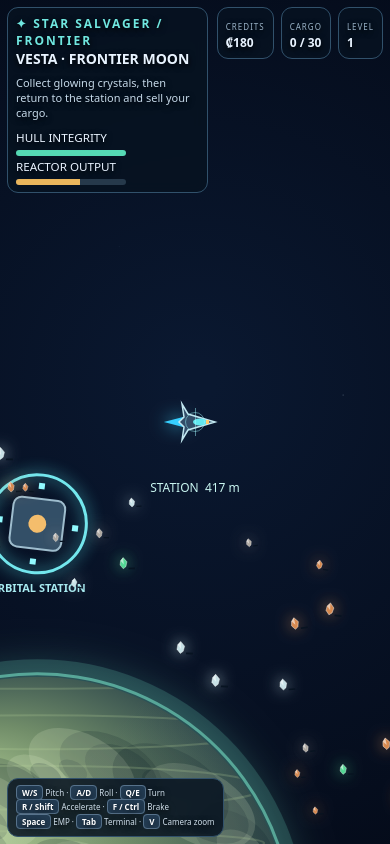
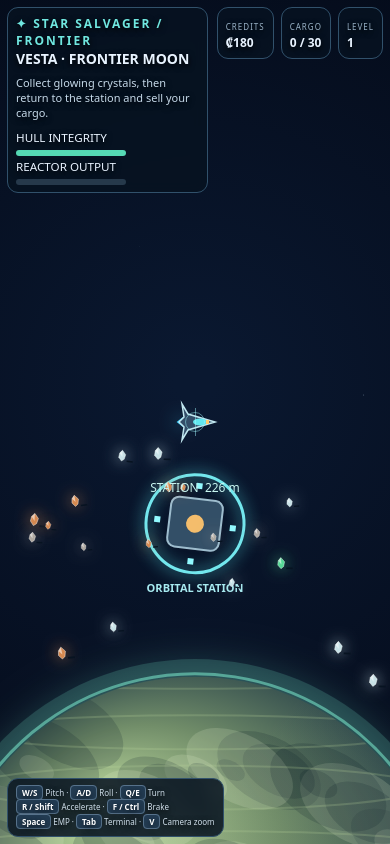
Before and after one commit to ztaylor31aaaaa/Polaris-Games, a plain HTML site: page games/star-salvager/index.html in a window 390 px wide. Drawn offline with Linux system fonts and the light colour scheme; animation ran at ten frames a second.

Commit message:
Fix starting thrust and add long-range planet waypoints

```diff
--- a/games/star-salvager/index.html
+++ b/games/star-salvager/index.html
@@ -12,14 +12,14 @@ const canvas=$("game"),ctx=canvas.getContext("2d");let W=innerWidth,H=innerHeigh
 function resize(){dpr=Math.min(devicePixelRatio||1,2);W=innerWidth;H=innerHeight;canvas.width=W*dpr;canvas.height=H*dpr;canvas.style.width=W+"px";canvas.style.height=H+"px";ctx.setTransform(dpr,0,0,dpr,0,0)}addEventListener("resize",resize);resize();
 const worlds=[
 {id:"vesta",name:"Vesta",type:"Frontier moon",radius:560,color:"#718d69",light:"#b9d69b",dark:"#263f48",atmo:"#70d5bc",gravity:1,desc:"A calm frontier moon with iron and copper deposits.",resources:["iron","copper","silica","bioGel"],bandits:2,routeDistance:0},
-{id:"cinder",name:"Cinder",type:"Volcanic planet",radius:650,color:"#8d4832",light:"#ed9560",dark:"#421e27",atmo:"#ff7047",gravity:1.3,desc:"A volcanic world rich in titanium and emberstone.",resources:["iron","titanium","sulfur","emberstone"],bandits:4,unlock:{drive:"drive1",cost:350}},
-{id:"glaciera",name:"Glaciera",type:"Frozen moon",radius:590,color:"#7bb6d0",light:"#d8f6ff",dark:"#274a70",atmo:"#68cfff",gravity:.7,desc:"A frozen world hiding cryonite and rare ice cores.",resources:["silver","cryonite","iceCore","silica"],bandits:5,unlock:{drive:"drive2",cost:750}},
-{id:"verdant",name:"Verdant",type:"Overgrown world",radius:690,color:"#397b50",light:"#9bdb83",dark:"#173f36",atmo:"#6be99c",gravity:1.05,desc:"A dense alien biosphere with cobalt and aetherium.",resources:["bioGel","cobalt","xenoflora","aetherium"],bandits:6,unlock:{drive:"drive3",cost:1300}}
+{id:"cinder",name:"Cinder",type:"Volcanic planet",radius:650,color:"#8d4832",light:"#ed9560",dark:"#421e27",atmo:"#ff7047",gravity:1.3,desc:"A volcanic world rich in titanium and emberstone.",resources:["iron","titanium","sulfur","emberstone"],bandits:4,routeDistance:18000,recommendedDrive:"drive1"},
+{id:"glaciera",name:"Glaciera",type:"Frozen moon",radius:590,color:"#7bb6d0",light:"#d8f6ff",dark:"#274a70",atmo:"#68cfff",gravity:.7,desc:"A frozen world hiding cryonite and rare ice cores.",resources:["silver","cryonite","iceCore","silica"],bandits:5,routeDistance:48000,recommendedDrive:"drive2"},
+{id:"verdant",name:"Verdant",type:"Overgrown world",radius:690,color:"#397b50",light:"#9bdb83",dark:"#173f36",atmo:"#6be99c",gravity:1.05,desc:"A dense alien biosphere with cobalt and aetherium.",resources:["bioGel","cobalt","xenoflora","aetherium"],bandits:6,routeDistance:90000,recommendedDrive:"drive3"}
 ];
 const ores={iron:["Iron ore",18,"#b0a9a1","Common"],copper:["Copper",25,"#d78a50","Common"],silica:["Silica",15,"#c8e2e7","Common"],bioGel:["Bio-gel",42,"#55d995","Uncommon"],titanium:["Titanium",65,"#93bbd1","Uncommon"],sulfur:["Sulphur",43,"#e6c95b","Uncommon"],emberstone:["Emberstone",125,"#ff6745","Rare"],silver:["Silver",90,"#dce5f1","Rare"],cryonite:["Cryonite",150,"#65eaff","Rare"],iceCore:["Ice core",120,"#7baaff","Rare"],cobalt:["Cobalt",135,"#477dff","Rare"],xenoflora:["Xenoflora",180,"#b1e85d","Epic"],aetherium:["Aetherium",310,"#d58bff","Epic"]};
 // Each branch has a clear first purchase; every later node requires the previous node.
 const tech=[
-["drive1","Ion Drive I","Navigation",250,"Unlock Cinder and improve top speed.",null],["drive2","Ion Drive II","Navigation",500,"Unlock Glaciera and improve top speed.","drive1"],["drive3","Ion Drive III","Navigation",850,"Unlock Verdant and improve top speed.","drive2"],
+["drive1","Ion Drive I","Navigation",250,"Raises cruise speed for the first long-range route.",null],["drive2","Ion Drive II","Navigation",500,"Raises cruise speed for the second long-range route.","drive1"],["drive3","Ion Drive III","Navigation",850,"Raises cruise speed for the outer frontier route.","drive2"],
 ["engine1","Vector Thrusters","Flight",180,"Improved acceleration and turning.",null],["engine2","Fusion Thrusters","Flight",420,"Much faster acceleration and top speed.","engine1"],
 ["cargo1","Expanded Cargo I","Cargo",140,"Cargo capacity +15.",null],["cargo2","Expanded Cargo II","Cargo",320,"Cargo capacity +25 more.","cargo1"],
 ["tractor1","Tractor Beam I","Mining",160,"Collect resources from further away.",null],["tractor2","Singularity Harvester","Mining",390,"Longer range and faster collection.","tractor1"],["scanner1","Deep Scanner","Mining",220,"Reveals valuable deposits on the HUD.","tractor2"],["drone1","Mining Drones","Mining",520,"Automatically collect nearby resources.","scanner1"],
@@ -30,20 +30,21 @@ const fresh=()=>({credits:180,xp:0,level:1,world:"vesta",unlocked:["vesta"],visi
 let save;try{save=JSON.parse(localStorage.getItem("starSalvagerFlightSave")||"null")}catch(e){}if(!save||!Array.isArray(save.upgrades)||!save.cargo||typeof save.cargo!=="object")save=fresh();
 for(const u of tech)if(u[5]&&save.upgrades.includes(u[0])&&!save.upgrades.includes(u[5]))save.upgrades=save.upgrades.filter(id=>id!==u[0]);save.saveVersion=4;save.credits=Number(save.credits??180);save.xp=Number(save.xp||0);save.level=Number(save.level||1);save.world=save.world||"vesta";save.unlocked=Array.isArray(save.unlocked)?save.unlocked:["vesta"];save.visits=Array.isArray(save.visits)?save.visits:["vesta"];save.upgrades=Array.isArray(save.upgrades)?save.upgrades:[];save.sold=save.sold&&typeof save.sold==="object"?save.sold:{};save.missions=save.missions&&typeof save.missions==="object"?save.missions:{};
 let current=worlds.find(w=>w.id===save.world)||worlds[0],keys={},menu=false,tab="overview",toastTime=0,zoom=1,worldTime=0,shake=0;
-const ship={x:0,y:0,vx:0,vy:0,angle:Math.PI/2,throttle:0.58,hull:100,shield:0,emp:0};
-let station={x:0,y:0},resources=[],raiders=[],particles=[],stars=[];
+const ship={x:0,y:0,vx:0,vy:0,angle:Math.PI/2,throttle:0,hull:100,shield:0,emp:0};
+let station={x:0,y:0},resources=[],raiders=[],particles=[],stars=[],route=null;
 const has=id=>save.upgrades.includes(id),capacity=()=>30+(has("cargo1")?15:0)+(has("cargo2")?25:0),cargoCount=()=>Object.values(save.cargo).reduce((a,b)=>a+b,0),persist=()=>localStorage.setItem("starSalvagerFlightSave",JSON.stringify(save));
 for(let i=0;i<450;i++)stars.push({x:rnd(-6000,6000),y:rnd(-6000,6000),r:rnd(.35,1.8),a:rnd(.2,.95),p:rnd(0,TAU)});
 function weightedOre(list){const items=list.map(id=>({id,w:ores[id][3]==="Common"?5:ores[id][3]==="Uncommon"?2.3:ores[id][3]==="Rare"?1:.35}));let n=Math.random()*items.reduce((s,x)=>s+x.w,0);for(const x of items){n-=x.w;if(n<=0)return x.id}return items[0].id}
-function makeWorld(){resources=[];raiders=[];station={x:0,y:-current.radius-340};ship.x=0;ship.y=station.y-240;ship.vx=0;ship.vy=0;ship.angle=Math.PI/2;ship.throttle=.58;for(let i=0;i<90;i++){const a=rnd(0,TAU),d=current.radius+rnd(80,520),type=weightedOre(current.resources);resources.push({x:Math.cos(a)*d,y:Math.sin(a)*d,type,alive:true,spin:rnd(0,TAU),phase:rnd(0,TAU),scale:rnd(.8,1.35)})}/* Hostile ships are disabled for relaxed exploration. */updateHud();persist()}
+function makeWorld(){resources=[];raiders=[];station={x:0,y:-current.radius-340};ship.x=0;ship.y=station.y-240;ship.vx=0;ship.vy=0;ship.angle=Math.PI/2;ship.throttle=0;route=null;for(let i=0;i<90;i++){const a=rnd(0,TAU),d=current.radius+rnd(80,520),type=weightedOre(current.resources);resources.push({x:Math.cos(a)*d,y:Math.sin(a)*d,type,alive:true,spin:rnd(0,TAU),phase:rnd(0,TAU),scale:rnd(.8,1.35)})}/* Hostile ships are disabled for relaxed exploration. */updateHud();persist()}
 function toast(t){$("toast").textContent=t;$("toast").style.opacity=1;toastTime=2.7}
 function addXp(n){save.xp+=n;while(save.xp>=save.level*180){save.xp-=save.level*180;save.level++;toast("Pilot level "+save.level+" reached")}}
 function updateHud(){const n=cargoCount();$("credits").textContent="₡"+save.credits.toLocaleString();$("cargo").textContent=n+" / "+capacity();$("level").textContent=save.level;$("hullbar").style.width=clamp(ship.hull,0,100)+"%";$("fuelbar").style.width=clamp(ship.throttle*100,0,100)+"%";$("speed").textContent=Math.round(Math.hypot(ship.vx,ship.vy))+" m/s";$("objective").textContent=n?"Cargo aboard · Return to the orbital station to sell it.":"Collect glowing crystals, then return to the station and sell your cargo.";$("planet").textContent=current.name.toUpperCase()+" · "+current.type.toUpperCase();$("status").textContent=Math.hypot(ship.x-station.x,ship.y-station.y)<300?"STATION RANGE · TAB TO TRADE":"EXPLORATION MODE"}
 function addParticle(x,y,color,count=8){for(let i=0;i<count;i++){const a=rnd(0,TAU),s=rnd(20,130);particles.push({x,y,vx:Math.cos(a)*s,vy:Math.sin(a)*s,life:rnd(.35,.9),max:.9,color,size:rnd(1,4)})}}
 function update(dt){worldTime+=dt;const turn=(has("engine2")?2.8:has("engine1")?2.35:1.9)*dt;ship.angle+=((keys.KeyQ?1:0)-(keys.KeyE?1:0))*turn+((keys.KeyA?1:0)-(keys.KeyD?1:0))*turn*.4;if(keys.KeyW)ship.angle-=turn*.75;if(keys.KeyS)ship.angle+=turn*.75;if(keys.KeyR||keys.ShiftLeft||keys.ShiftRight)ship.throttle=clamp(ship.throttle+dt*.85,0,1);if(keys.KeyF||keys.ControlLeft||keys.ControlRight)ship.throttle=clamp(ship.throttle-dt*1.1,0,1);
-const top=has("drive3")?1500:has("drive2")?1320:has("drive1")?1180:1050,accel=has("engine2")?690:has("engine1")?520:390,fx=Math.sin(ship.angle),fy=-Math.cos(ship.angle);ship.vx+=fx*accel*ship.throttle*dt;ship.vy+=fy*accel*ship.throttle*dt;const drag=Math.pow(.993,dt*60);ship.vx*=drag;ship.vy*=drag;const speed=Math.hypot(ship.vx,ship.vy);if(speed>top){ship.vx=ship.vx/speed*top;ship.vy=ship.vy/speed*top}
+const top=has("drive3")?5200:has("drive2")?3300:has("drive1")?1900:1050,accel=has("engine2")?900:has("engine1")?650:390,fx=Math.sin(ship.angle),fy=-Math.cos(ship.angle);ship.vx+=fx*accel*ship.throttle*dt;ship.vy+=fy*accel*ship.throttle*dt;const drag=Math.pow(.993,dt*60);ship.vx*=drag;ship.vy*=drag;const speed=Math.hypot(ship.vx,ship.vy);if(speed>top){ship.vx=ship.vx/speed*top;ship.vy=ship.vy/speed*top}
 const pd=Math.hypot(ship.x,ship.y),alt=pd-current.radius;if(alt<1800&&pd>0){const g=clamp((1800-alt)/1800,0,1)*current.gravity*13;ship.vx-=ship.x/pd*g*dt;ship.vy-=ship.y/pd*g*dt;if(alt<32){const a=Math.atan2(ship.y,ship.x);ship.x=Math.cos(a)*(current.radius+32);ship.y=Math.sin(a)*(current.radius+32);const radial=ship.vx*Math.cos(a)+ship.vy*Math.sin(a);if(radial<0){ship.vx-=Math.cos(a)*radial*1.5;ship.vy-=Math.sin(a)*radial*1.5}}}
 ship.x+=ship.vx*dt;ship.y+=ship.vy*dt;
+if(route&&Math.hypot(route.x-ship.x,route.y-ship.y)<520){const arrived=route.world;route=null;current=arrived;save.world=arrived.id;if(!save.visits.includes(arrived.id))save.visits.push(arrived.id);makeWorld();toast("Arrived at "+arrived.name);persist()}
 if(ship.shield>0)ship.shield=Math.min(has("shield2")?100:50,ship.shield+dt*(has("shield2")?7:3));ship.emp=Math.max(0,ship.emp-dt);
 if(keys.Space&&has("emp1")&&ship.emp<=0){ship.emp=has("emp2")?3:6;let hits=0;for(const r of raiders)if(Math.hypot(r.x-ship.x,r.y-ship.y)<(has("emp2")?420:250)){r.stun=has("emp2")?10:5;r.hp-=has("emp2")?90:45;hits++;if(r.hp<=0){r.dead=true;save.kills++;save.credits+=60;addXp(45)}}raiders=raiders.filter(r=>!r.dead);toast(hits?"EMP disabled "+hits+" raider(s)":"EMP pulse emitted")}
 const range=has("tractor2")?260:has("tractor1")?165:95;for(const n of resources){if(!n.alive)continue;n.spin+=dt;const d=Math.hypot(n.x-ship.x,n.y-ship.y);if((d<range||has("drone1")&&d<380)&&cargoCount()<capacity()){const speedPull=has("tractor2")?3.8:2.4;n.x+=(ship.x-n.x)*Math.min(1,dt*speedPull);n.y+=(ship.y-n.y)*Math.min(1,dt*speedPull);if(Math.hypot(n.x-ship.x,n.y-ship.y)<13){n.alive=false;save.cargo[n.type]=(save.cargo[n.type]||0)+1;save.mined++;addXp(ores[n.type][1]*.12);addParticle(n.x,n.y,ores[n.type][2],12);persist();toast("Recovered "+ores[n.type][0])}}}
@@ -54,6 +55,7 @@ function drawPlanet(cx,cy,r){const g=ctx.createRadialGradient(cx-r*.38,cy-r*.48,
 function drawCrystal(x,y,type,scale,spin){const col=ores[type][2];ctx.save();ctx.translate(x,y);ctx.rotate(spin);ctx.scale(scale,scale);ctx.shadowColor=col;ctx.shadowBlur=15;ctx.fillStyle=col;ctx.strokeStyle="#ffffffbb";ctx.lineWidth=1;ctx.beginPath();ctx.moveTo(0,-10);ctx.lineTo(7,-2);ctx.lineTo(5,7);ctx.lineTo(0,11);ctx.lineTo(-6,4);ctx.lineTo(-5,-4);ctx.closePath();ctx.fill();ctx.stroke();ctx.shadowBlur=0;ctx.fillStyle="#ffffff88";ctx.beginPath();ctx.moveTo(0,-10);ctx.lineTo(1,3);ctx.lineTo(-5,-4);ctx.closePath();ctx.fill();ctx.fillStyle="#071321";ctx.fillRect(10,9,12,3);ctx.restore()}
 function drawStation(x,y){ctx.save();ctx.translate(x,y);ctx.rotate(worldTime*.06);ctx.shadowColor="#5beaf0";ctx.shadowBlur=15;ctx.strokeStyle="#73e7ed";ctx.lineWidth=3;ctx.beginPath();ctx.arc(0,0,49,0,TAU);ctx.stroke();ctx.shadowBlur=0;ctx.fillStyle="#334f67";ctx.strokeStyle="#9ebdce";ctx.lineWidth=2;ctx.beginPath();ctx.roundRect(-26,-25,52,50,8);ctx.fill();ctx.stroke();ctx.fillStyle="#91faff";for(let i=0;i<4;i++){const a=i*Math.PI/2;ctx.fillRect(Math.cos(a)*38-3,Math.sin(a)*38-3,6,6)}ctx.fillStyle="#f4bd6c";ctx.beginPath();ctx.arc(0,0,9,0,TAU);ctx.fill();ctx.restore();ctx.fillStyle="#a7eaf0";ctx.font="bold 11px system-ui";ctx.textAlign="center";ctx.fillText("ORBITAL STATION",x,y+68)}
 function drawShip(x,y){ctx.save();ctx.translate(x,y);ctx.rotate(ship.angle);const flame=8+ship.throttle*22+Math.sin(worldTime*28)*3;ctx.shadowColor="#46ddff";ctx.shadowBlur=17;ctx.fillStyle="#36cfff";ctx.beginPath();ctx.moveTo(-5,12);ctx.lineTo(0,12+flame);ctx.lineTo(5,12);ctx.closePath();ctx.fill();ctx.shadowBlur=0;ctx.fillStyle="#334e69";ctx.strokeStyle="#c1e7f0";ctx.lineWidth=1.5;ctx.beginPath();ctx.moveTo(0,-20);ctx.lineTo(8,7);ctx.lineTo(18,13);ctx.lineTo(5,11);ctx.lineTo(0,16);ctx.lineTo(-5,11);ctx.lineTo(-18,13);ctx.lineTo(-8,7);ctx.closePath();ctx.fill();ctx.stroke();ctx.fillStyle="#62e7ef";ctx.beginPath();ctx.ellipse(0,-5,3.4,7,0,0,TAU);ctx.fill();ctx.fillStyle="#ffc96e";ctx.fillRect(-2,-14,4,3);ctx.restore()}
+function drawWaypoint(tx,ty,label,dist){const scale=clamp(Math.min(W,H)/950,.45,1)*zoom,dx=(tx-ship.x)*scale,dy=(ty-ship.y)*scale,ang=Math.atan2(dy,dx),margin=48,cx=W/2,cy=H/2,lim=Math.min((W/2-margin)/Math.max(.001,Math.abs(Math.cos(ang))),(H/2-margin)/Math.max(.001,Math.abs(Math.sin(ang)))),inside=Math.abs(dx)<W/2-margin&&Math.abs(dy)<H/2-margin,x=inside?cx+dx:cx+Math.cos(ang)*lim,y=inside?cy+dy:cy+Math.sin(ang)*lim;ctx.save();ctx.translate(x,y);ctx.rotate(ang);ctx.fillStyle="#75f4e5";ctx.shadowColor="#45e8df";ctx.shadowBlur=18;ctx.beginPath();ctx.moveTo(18,0);ctx.lineTo(-11,-10);ctx.lineTo(-6,0);ctx.lineTo(-11,10);ctx.closePath();ctx.fill();ctx.restore();ctx.save();ctx.fillStyle="#d7f7f4";ctx.font="bold 11px system-ui";ctx.textAlign="center";ctx.fillText(label,x,y-20);ctx.fillStyle="#a9c9d8";ctx.font="10px system-ui";ctx.fillText(Math.round(dist).toLocaleString()+" m",W/2,H-34);ctx.restore()}
 function draw(){ctx.clearRect(0,0,W,H);const shakeX=shake?rnd(-shake,shake):0,shakeY=shake?rnd(-shake,shake):0;const camX=ship.x+shakeX,camY=ship.y+shakeY,scale=clamp(Math.min(W,H)/950,.45,1)*zoom;const sx=x=>(x-camX)*scale+W/2,sy=y=>(y-camY)*scale+H/2;
 const bg=ctx.createRadialGradient(W*.5,H*.45,20,W*.5,H*.5,Math.max(W,H)*.8);bg.addColorStop(0,"#0a1830");bg.addColorStop(1,"#020611");ctx.fillStyle=bg;ctx.fillRect(0,0,W,H);
 for(const s of stars){const tw=.65+Math.sin(worldTime*1.4+s.p)*.25;ctx.globalAlpha=s.a*tw;ctx.fillStyle="#d7efff";ctx.beginPath();ctx.arc((s.x-camX*.13)*scale+W/2,(s.y-camY*.13)*scale+H/2,s.r*scale,0,TAU);ctx.fill()}ctx.globalAlpha=1;
@@ -63,6 +65,7 @@ for(const n of resources){if(!n.alive)continue;const x=sx(n.x),y=sy(n.y);if(x<-3
 for(const r of raiders){const x=sx(r.x),y=sy(r.y);ctx.save();ctx.translate(x,y);ctx.rotate(Math.atan2(ship.y-r.y,ship.x-r.x)+Math.PI/2);ctx.shadowColor="#ff426b";ctx.shadowBlur=12;ctx.fillStyle=r.stun>0?"#79e8ef":"#a84963";ctx.beginPath();ctx.moveTo(0,-13);ctx.lineTo(11,10);ctx.lineTo(0,5);ctx.lineTo(-11,10);ctx.closePath();ctx.fill();ctx.fillStyle="#ffb4c4";ctx.fillRect(-2,-3,4,5);ctx.restore()}
 for(const p of particles){ctx.globalAlpha=clamp(p.life/p.max,0,1);ctx.fillStyle=p.color;ctx.beginPath();ctx.arc(sx(p.x),sy(p.y),p.size*scale,0,TAU);ctx.fill()}ctx.globalAlpha=1;
 drawShip(W/2,H/2);
+if(route)drawWaypoint(route.x,route.y,route.world.name.toUpperCase(),Math.hypot(route.x-ship.x,route.y-ship.y));else if(cargoCount()>0)drawWaypoint(station.x,station.y,"ORBITAL STATION",Math.hypot(station.x-ship.x,station.y-ship.y));
 if(has("scanner1")){ctx.strokeStyle="#65e8d6";ctx.globalAlpha=.35;ctx.beginPath();ctx.arc(W/2,H/2,230*scale,0,TAU);ctx.stroke();ctx.globalAlpha=1}
 const stationDist=Math.hypot(ship.x-station.x,ship.y-station.y);if(stationDist<430){ctx.fillStyle="#c8f5f0";ctx.font="12px system-ui";ctx.textAlign="center";ctx.fillText("STATION  "+Math.round(stationDist)+" m",W/2,H/2+70)}
 }
@@ -72,11 +75,10 @@ function renderMenu(){const ts=[["overview","Overview"],["cargo","Cargo & Trade"
 if(tab==="overview")c.innerHTML='<div class="grid"><div class="card"><span class="tag">PILOT PROFILE</span><h3>Frontier pilot · Level '+save.level+'</h3><p>'+save.xp+' XP · '+save.mined+' resources recovered · '+save.kills+' raiders disabled.</p></div><div class="card"><span class="tag">CURRENT DESTINATION</span><h3>'+current.name+' · '+current.type+'</h3><p>'+current.desc+' Gravity '+current.gravity+'g.</p></div></div><div class="notice">Fly close to glowing crystals and your tractor beam collects them automatically. Return to the orbital station and press Tab to sell cargo. Use the Upgrade Tree to improve your ship.</div><p>W/S steer · A/D roll trim · Q/E turn · R accelerate · F brake · Space EMP (once unlocked) · V zoom · Tab terminal.</p>';
 if(tab==="cargo"){const entries=Object.entries(save.cargo).filter(x=>x[1]>0),worth=entries.reduce((s,x)=>s+ores[x[0]][1]*x[1],0),d=Math.hypot(ship.x-station.x,ship.y-station.y);c.innerHTML='<div class="rowline"><div><h2>Freight hold · '+cargoCount()+' / '+capacity()+'</h2><p>'+(entries.length?entries.map(x=>ores[x[0]][0]+" × "+x[1]).join(" · "):"Empty")+'</p></div><b class="price">₡'+worth+'</b></div><div class="notice">'+(d<300?"Station range confirmed.":"Fly within 300m of the orbital station to trade.")+'</div><button class="primary" id="sell" '+(!worth||d>=300?"disabled":"")+'>Sell all cargo · ₡'+worth+'</button> <button id="repair" '+(d>=115||ship.hull>99||save.credits<60?"disabled":"")+'>Repair hull · ₡60</button> <button id="shield" '+(d>=115||!has("shield1")||save.credits<40?"disabled":"")+'>Recharge shield · ₡40</button>'}
 if(tab==="upgrades"){const groups=["Navigation","Flight","Cargo","Mining","Defence"];c.innerHTML='<div class="notice">Every branch has a clear progression. Buy the first upgrade to unlock the next one below it. Later upgrades cannot be skipped.</div><div class="tree">'+groups.map(group=>{const branch=tech.filter(u=>u[2]===group);return '<div class="branch"><h2>'+group+'</h2>'+branch.map((u,i)=>{const owned=has(u[0]),ready=!u[5]||has(u[5]),afford=save.credits>=u[3];return '<div class="node '+(owned?"owned":ready?"available":"locked")+'"><div class="rowline"><h3>'+u[1]+'</h3><span class="tag">'+(owned?"INSTALLED":ready?"AVAILABLE":"LOCKED")+'</span></div><p>'+u[4]+'</p><div class="rowline"><b class="price">₡'+u[3]+'</b><button data-buy="'+u[0]+'" '+(owned||!ready||!afford?"disabled":"")+'>'+(owned?"Installed":!ready?"Buy previous first":!afford?"Need ₡"+(u[3]-save.credits)+" more":"Purchase")+'</button></div></div>'+(i<branch.length-1?'<div class="connector">↓</div>':"")}).join("")+'</div>'}).join("")+'</div>'}
-if(tab==="planets")c.innerHTML='<p>Drive upgrades unlock new destinations. The planets keep their original sizes and resource distributions.</p><div class="grid">'+worlds.map(w=>{const unlocked=save.unlocked.includes(w.id),req=w.unlock,can=req&&has(req.drive)&&save.credits>=req.cost;return '<div class="card"><span class="tag">'+(unlocked?"CHARTED":"UNCHARTED")+'</span><h3>'+w.name+' · '+w.type+'</h3><p>'+w.desc+'<br>Radius '+w.radius+' · Gravity '+w.gravity+'g<br>Resources: '+w.resources.map(x=>ores[x][0]).join(", ")+'</p>'+(w.id===current.id?"<button disabled>Current system</button>":unlocked?'<button data-travel="'+w.id+'">Travel here</button>':req?'<button data-unlock="'+w.id+'" '+(can?"":"disabled")+'>'+(!has(req.drive)?"Requires "+tech.find(x=>x[0]===req.drive)[1]:"Chart route · ₡"+req.cost)+'</button>':"")+'</div>'}).join("")+'</div>';
+if(tab==="planets")c.innerHTML='<p>Every planet is visible and selectable at any time. Outer planets are much farther away. Navigation drive upgrades increase cruise speed, making the longer routes practical. Select a destination to set a waypoint, then fly towards its arrow. No planet purchase or separate unlock is required.</p><div class="grid">'+worlds.map(w=>{const req=w.recommendedDrive,dist=w.routeDistance||0;return '<div class="card"><span class="tag">'+(w.id===current.id?"CURRENT SYSTEM":route&&route.world.id===w.id?"WAYPOINT SET":"DISCOVERABLE")+'</span><h3>'+w.name+' · '+w.type+'</h3><p>'+w.desc+'<br>Radius '+w.radius+' · Gravity '+w.gravity+'g<br>Route distance: '+(dist?dist.toLocaleString()+" m":"Local")+(req?" · Recommended: "+tech.find(x=>x[0]===req)[1]:"")+'<br>Resources: '+w.resources.map(x=>ores[x][0]).join(", ")+'</p>'+(w.id===current.id?'<button disabled>Current system</button>':'<button data-travel="'+w.id+'">'+(route&&route.world.id===w.id?"Waypoint selected":"Set waypoint")+'</button>')+'</div>'}).join("")+'</div>';
 if(tab==="missions")c.innerHTML='<p>Complete contracts while exploring to earn credits and XP.</p><div class="grid">'+missions.map(m=>{let n=m[0]==="starter"?save.sold.total||0:m[0]==="iron"?save.sold.iron||0:m[0]==="frontier"?(save.visits.includes("cinder")?1:0):save.sold.rare||0;return '<div class="card"><span class="tag">'+(save.missions[m[0]]?"COMPLETED":"CONTRACT")+'</span><h3>'+m[1]+'</h3><p>'+m[2]+'</p><div class="rowline"><small>'+Math.min(n,m[3])+" / "+m[3]+'</small><b class="price">₡'+m[4]+'</b></div></div>'}).join("")+'</div>';
-c.querySelectorAll("[data-buy]").forEach(b=>b.onclick=()=>{const u=tech.find(x=>x[0]===b.dataset.buy);if(!u||has(u[0])||(u[5]&&!has(u[5]))||save.credits<u[3])return;save.credits-=u[3];save.upgrades.push(u[0]);if(u[0]==="drive1")save.unlocked.push("cinder");if(u[0]==="drive2")save.unlocked.push("glaciera");if(u[0]==="drive3")save.unlocked.push("verdant");persist();toast(u[1]+" installed");renderMenu();updateHud()});
-c.querySelectorAll("[data-unlock]").forEach(b=>b.onclick=()=>{const w=worlds.find(x=>x.id===b.dataset.unlock);if(!w||!w.unlock||!has(w.unlock.drive)||save.credits<w.unlock.cost)return;save.credits-=w.unlock.cost;if(!save.unlocked.includes(w.id))save.unlocked.push(w.id);persist();renderMenu()});
-c.querySelectorAll("[data-travel]").forEach(b=>b.onclick=()=>{const w=worlds.find(x=>x.id===b.dataset.travel);if(!w||!save.unlocked.includes(w.id))return;current=w;save.world=w.id;if(!save.visits.includes(w.id))save.visits.push(w.id);makeWorld();renderMenu();toast("Arrived at "+w.name)});
+c.querySelectorAll("[data-buy]").forEach(b=>b.onclick=()=>{const u=tech.find(x=>x[0]===b.dataset.buy);if(!u||has(u[0])||(u[5]&&!has(u[5]))||save.credits<u[3])return;save.credits-=u[3];save.upgrades.push(u[0]);save.unlocked=["vesta"];persist();toast(u[1]+" installed");renderMenu();updateHud()});
+c.querySelectorAll("[data-travel]").forEach(b=>b.onclick=()=>{const w=worlds.find(x=>x.id===b.dataset.travel);if(!w||w.id===current.id)return;const a=ship.angle,dist=w.routeDistance||0;route={world:w,x:ship.x+Math.sin(a)*dist,y:ship.y-Math.cos(a)*dist};renderMenu();closeMenu();toast("Waypoint set · "+w.name+" · "+dist.toLocaleString()+" m")});
 const sell=$("sell");if(sell)sell.onclick=sellCargo;const repair=$("repair");if(repair)repair.onclick=()=>{if(save.credits>=60&&Math.hypot(ship.x-station.x,ship.y-station.y)<300){save.credits-=60;ship.hull=100;persist();renderMenu();updateHud()}};const shield=$("shield");if(shield)shield.onclick=()=>{if(save.credits>=40&&has("shield1")&&Math.hypot(ship.x-station.x,ship.y-station.y)<300){save.credits-=40;ship.shield=has("shield2")?100:50;persist();renderMenu()}}}
 function sellCargo(){if(Math.hypot(ship.x-station.x,ship.y-station.y)>=300){toast("Dock at the orbital station first");return}let total=0,units=0,rare=0;for(const k of Object.keys(save.cargo)){const n=save.cargo[k]||0;total+=ores[k][1]*n;units+=n;if(["emberstone","silver","cryonite","iceCore","cobalt","xenoflora","aetherium"].includes(k))rare+=n;save.sold[k]=(save.sold[k]||0)+n;if(k==="iron")save.sold.iron=(save.sold.iron||0)+n;save.cargo[k]=0}if(!total)return;save.credits+=total;save.sold.total=(save.sold.total||0)+units;save.sold.iron=save.sold.iron||0;save.sold.rare=(save.sold.rare||0)+rare;for(const m of missions){const n=m[0]==="starter"?save.sold.total:m[0]==="iron"?save.sold.iron:m[0]==="frontier"?(save.visits.includes("cinder")?1:0):save.sold.rare;if(!save.missions[m[0]]&&n>=m[3]){save.missions[m[0]]=true;save.credits+=m[4];toast("Contract complete: "+m[1]+" · +₡"+m[4])}}persist();toast("Cargo sold · +₡"+total);renderMenu();updateHud()}
 function keyDown(e){if(["Space","Tab"].includes(e.code))e.preventDefault();keys[e.code]=true;if(e.code==="Tab"&&!e.repeat)openMenu("overview");if(e.code==="KeyV"&&!e.repeat&&!menu){zoom=zoom===1?1.25:1;toast(zoom>1?"Zoomed in":"Zoomed out")}if(e.code==="Escape"&&menu)closeMenu()}addEventListener("keydown",keyDown);addEventListener("keyup",e=>keys[e.code]=false);addEventListener("blur",()=>keys={});
```
